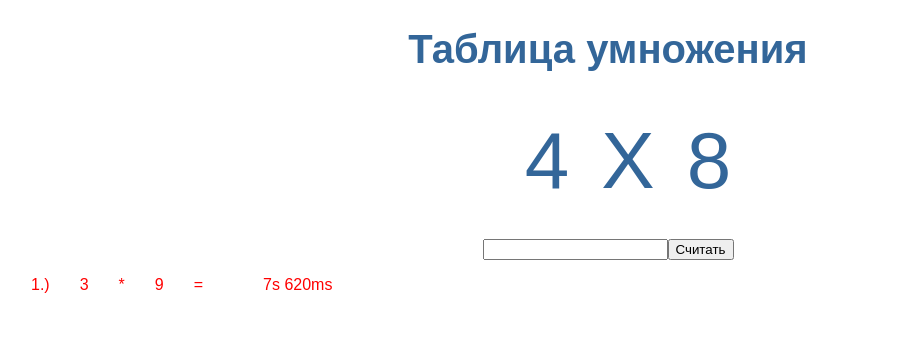
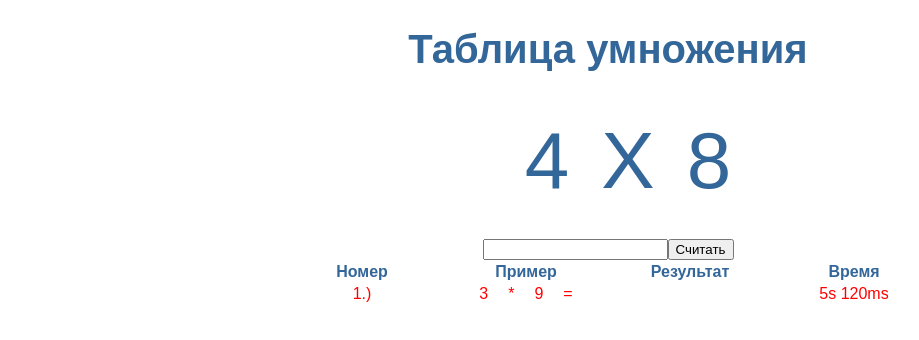
Before and after one commit to YuriyGranovskiy/multi-table, an Angular app: page / in a window 1280 px wide. Both pictures are taken after a click on the button "Считать". Shown: the top 340 px of the page, without its empty margins (32-951 px from the left). Built offline with nearby package versions, Linux system fonts and the light colour scheme.

Commit message:
Use table instead of unmarked list

```diff
--- a/src/app/results-list/results-list.component.css
+++ b/src/app/results-list/results-list.component.css
@@ -1,20 +1,27 @@
-ul {
-    list-style-type: none;
+table {
     font-family: Arial, Helvetica, sans-serif;
-    display: block;
-    margin-left: auto;
-    margin-right: auto
+    text-align: center;
+    margin-left:auto;
+    margin-right:auto;
 }
 
-li {
-    text-align: left;
+th {
+    color: #369;
+    margin: 15px;
+    width: 10em
+}
+
+tr {
     padding: 0px;
-    text-decoration: none;
     font-size: 1em
 }
 
+td {
+    margin: 15px;
+}
+
 span {
-    margin: 15px;
+    margin: 10px;
 }
 
 .incorrectResult {
--- a/src/app/results-list/results-list.component.html
+++ b/src/app/results-list/results-list.component.html
@@ -1,12 +1,25 @@
-<ul>
-  <li
-    *ngFor="let result of exampleResults; let i = index" [ngClass]="{'correctResult': result.isCorrect && !result.isLong, 'correctAndLongResult': result.isCorrect && result.isLong, 'incorrectResult': !result.isCorrect}" >
-    <span>{{ i + 1 }}.)</span>
-    <span>{{ result.leftFunctor }}</span>
-    <span>*</span>
-    <span>{{ result.rightFunctor }}</span>
-    <span>=</span>
-    <span>{{ result.result }}</span>
-    <span>{{ result.getPrettyTime() }}</span>
-  </li>
-</ul>
+<table>
+  <thead>
+    <th>Номер</th>
+    <th>Пример</th>
+    <th>Результат</th>
+    <th>Время</th>
+  </thead>
+  <tbody>
+    <tr
+      *ngFor="let result of exampleResults; let i = index"
+      [ngClass]="{'correctResult': result.isCorrect && !result.isLong, 'correctAndLongResult': result.isCorrect && result.isLong, 'incorrectResult': !result.isCorrect}" >
+      <td>{{ i + 1 }}.)</td>
+      <td>
+        <span>{{ result.leftFunctor }}</span>
+        <span>*</span>
+        <span>{{ result.rightFunctor }}</span>
+        <span>=</span>
+      </td>
+      <td>
+        <span>{{ result.result }}</span>
+      </td>
+      <td>{{ result.getPrettyTime() }}</td>
+    </tr>
+  </tbody>
+</table>
```
